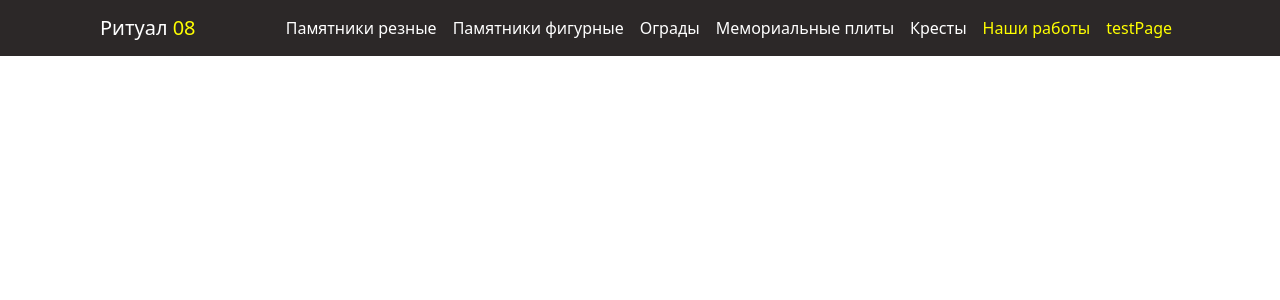
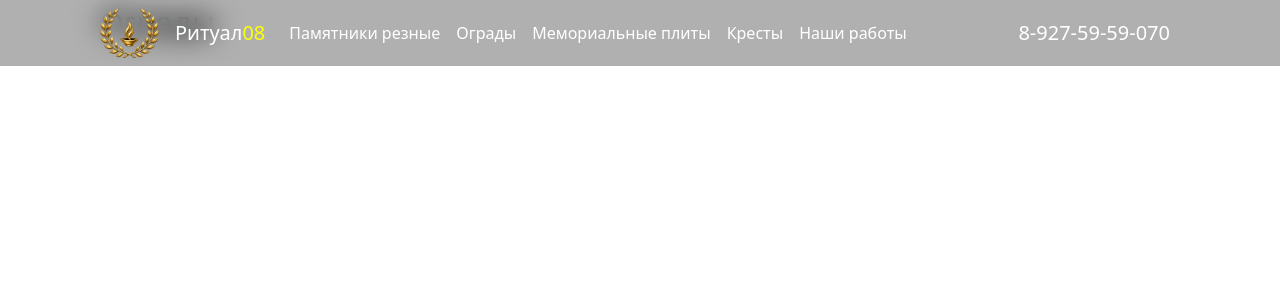
Before and after one commit to ippon09/rent, a PHP site: page /rent/second_page.php in a window 1280 px wide. Shown: the top 300 px of the page. Run offline with PHP 8.4, Linux system fonts and the light colour scheme; some libraries are stand-ins or nearby versions; some web fonts are replaced.

Commit message:
redesign

```diff
--- a/app/include/header.php
+++ b/app/include/header.php
@@ -2,7 +2,7 @@
   <div class="container">
 
     <!-- Логотип -->
-    <a class="navbar-brand" style="color: white;"  data-info="other-page" href="<?php echo BASE_URL?>">Ритуал <span style="color: yellow;">08</span></a>
+    <a class="navbar-brand" style="color: white;"  data-info="other-page" href="<?php echo BASE_URL?>"><img class="navbar-brand__log-img me-3" src="images/logo-icon.png" alt=""> Ритуал <span style="color: yellow;">08</span></a>
 
     <!-- Кнопка для мобильных -->
     <button class="navbar-toggler" type="button" data-bs-toggle="collapse" data-bs-target="#navbarNav">
@@ -11,14 +11,14 @@
 
     <!-- Пункты меню -->
     <div class="collapse navbar-collapse" id="navbarNav">
-      <ul class="navbar-nav ms-auto">
+      <ul class="navbar-nav">
 
         <li class="nav-item">
           <a class="nav-link" data-info="granite_carved-section" href="#">Памятники резные</a>
         </li>
-            <li class="nav-item">
+            <!-- <li class="nav-item">
           <a class="nav-link" data-info="granite_figure-section" href="#">Памятники фигурные</a>
-        </li>
+        </li> -->
                 <li class="nav-item">
           <a class="nav-link" data-info="fences-section" href="#">Ограды</a>
         </li>
@@ -29,11 +29,9 @@
           <a class="nav-link" data-info="cross-section" href="#">Кресты</a>
         </li>
         <li class="nav-item">
-          <a class="nav-link active" data-info="examples-section" href="#">Наши работы</a>
+          <a class="nav-link" data-info="examples-section" href="#">Наши работы</a>
         </li>
-          <li class="nav-item">
-          <a class="nav-link active" data-info="other-page" href="<?php echo SECOND_PAGE_URL; ?>">testPage</a>
-        </li>
+
 
         <!-- <li class="nav-item">
           <a class="nav-link" href="#">Услуги</a>
@@ -44,6 +42,10 @@
         </li> -->
 
       </ul>
+
+      <div class="number ms-auto">
+        <a href="tel:+380674444444" style="color:#fff;" class="number__link text-nowrap">8-927-59-59-070</a>
+      </div>
     </div>
 
   </div>
--- a/style.css
+++ b/style.css
@@ -968,7 +968,8 @@ legend {
     position: fixed;
     z-index: 2;
     width: 100%;
-    background: #2c2828;
+    backdrop-filter: blur(12px);
+    background-color: rgba(0, 0, 0, 0.309);
 }
 
 a.nav-link {
@@ -980,7 +981,17 @@ a.nav-link {
 }
 
 a.navbar-brand {
+    display: flex;
+    align-items: center;
     color: white;
+    height: 30px;
+    position: relative;
+}
+
+.navbar-brand__log-img {
+    position: relative;
+    /* right: 100%; */
+    height: 50px;
 }
 
 .navbar-toggler-icon {
@@ -1049,7 +1060,8 @@ a.navbar-brand {
 .swiper-carved .swiper-slide {
     max-width: 530px;
     height: 600px;
-    img{
+
+    img {
         object-fit: cover;
         height: 100%;
         width: 100%;
@@ -1068,7 +1080,8 @@ a.navbar-brand {
     border-radius: 50%;
     overflow: hidden;
 }
-.nav-link:hover{
+
+.nav-link:hover {
     color: coral;
 }
 
```
Also changed, not shown: app/dataBase/db2.php (+13 -8 lines), index.php (+15 -1 lines), images/logo-icon.png (added), images/monument.png (added).
